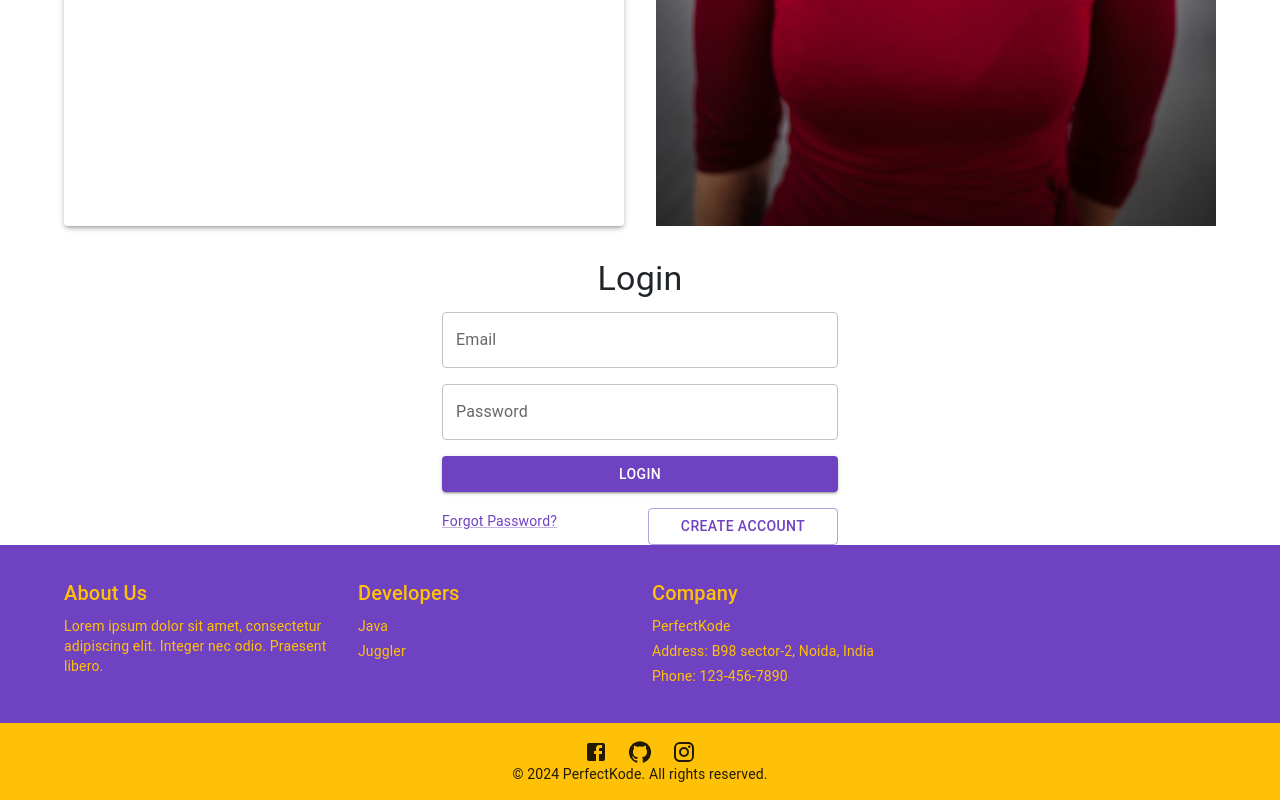
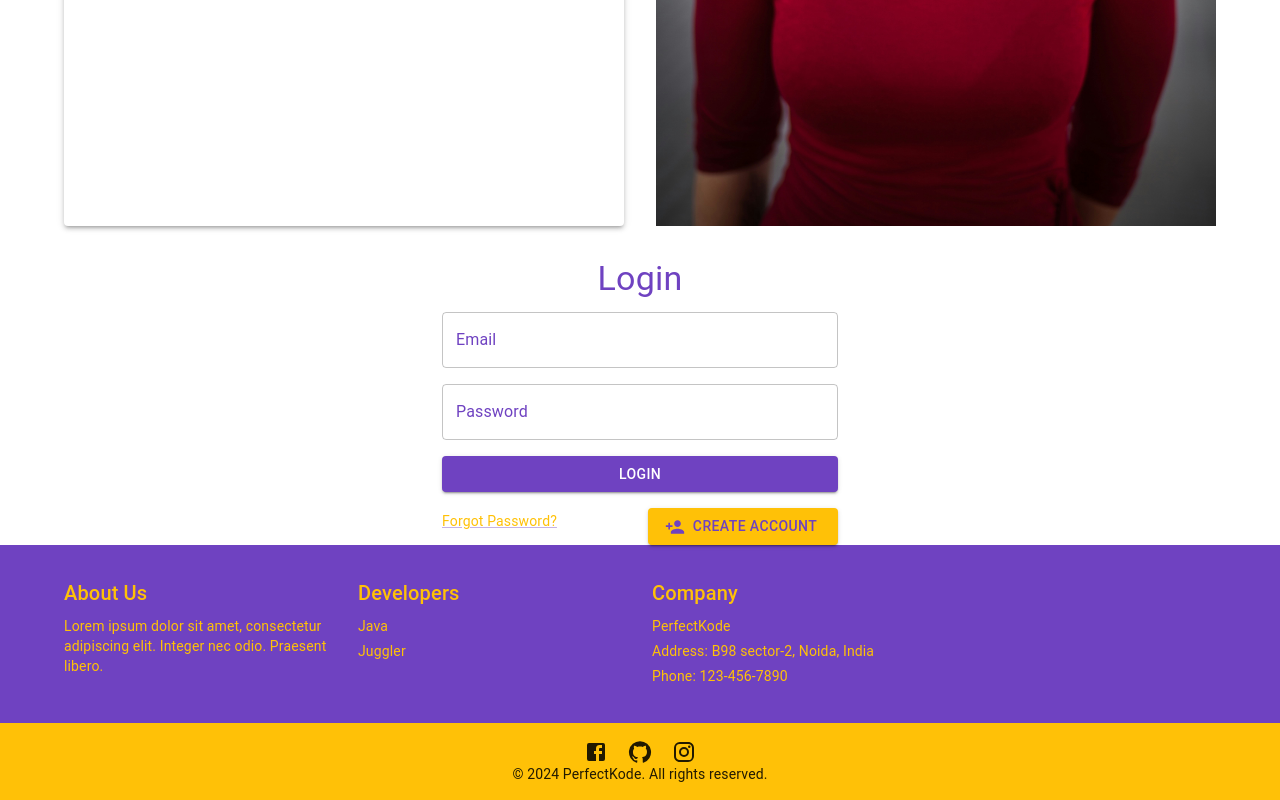
Before and after one commit to rohitsmart/fe-letsgo, a React (Create React App) app: page / in a window 1280 px wide. Shown: the part 1972-2772 px from the top of the page. Built offline with nearby package versions, Linux system fonts and the light colour scheme.

Commit message:
updated login

```diff
--- a/src/screen/Login.js
+++ b/src/screen/Login.js
@@ -1,6 +1,7 @@
 import React, { useState } from 'react';
 import { Container, Typography, TextField, Grid, Button, Link } from '@mui/material';
 import { useTheme } from '@mui/material/styles';
+import PersonAddIcon from '@mui/icons-material/PersonAdd';
 
 function Login(props) {
   const theme = useTheme();
@@ -24,7 +25,7 @@ function Login(props) {
 
   return (
     <Container maxWidth="xs">
-      <Typography variant="h4" align="center" gutterBottom>
+      <Typography variant="h4" align="center" gutterBottom sx={{ color: theme.palette.primary.main }}>
         Login
       </Typography>
       <form>
@@ -36,6 +37,8 @@ function Login(props) {
               variant="outlined"
               value={email}
               onChange={(e) => setEmail(e.target.value)}
+              InputProps={{ sx: { color: theme.palette.primary.main } }}
+              InputLabelProps={{ sx: { color: theme.palette.primary.main } }}
             />
           </Grid>
           <Grid item xs={12}>
@@ -46,6 +49,8 @@ function Login(props) {
               type="password"
               value={password}
               onChange={(e) => setPassword(e.target.value)}
+              InputProps={{ sx: { color: theme.palette.primary.main } }}
+              InputLabelProps={{ sx: { color: theme.palette.primary.main } }}
             />
           </Grid>
           <Grid item xs={12}>
@@ -54,17 +59,35 @@ function Login(props) {
               variant="contained"
               color="primary"
               onClick={handleLogin}
+              sx={{ backgroundColor: theme.palette.primary.main }}
             >
               Login
             </Button>
           </Grid>
           <Grid item xs={6}>
-            <Link href="#" variant="body2" onClick={handleForgotPassword}>
+            <Link
+              href="#"
+              variant="body2"
+              onClick={handleForgotPassword}
+              sx={{ color: theme.palette.secondary.main }}
+            >
               Forgot Password?
             </Link>
           </Grid>
           <Grid item xs={6}>
-            <Button fullWidth variant="outlined" onClick={handleCreateAccount}>
+            <Button
+              fullWidth
+              variant="contained"
+              onClick={handleCreateAccount}
+              sx={{
+                backgroundColor: theme.palette.secondary.main,
+                color: theme.palette.primary.main,
+                '&:hover': {
+                  backgroundColor: theme.palette.secondary.dark,
+                },
+              }}
+              startIcon={<PersonAddIcon />}
+            >
               Create Account
             </Button>
           </Grid>
```
